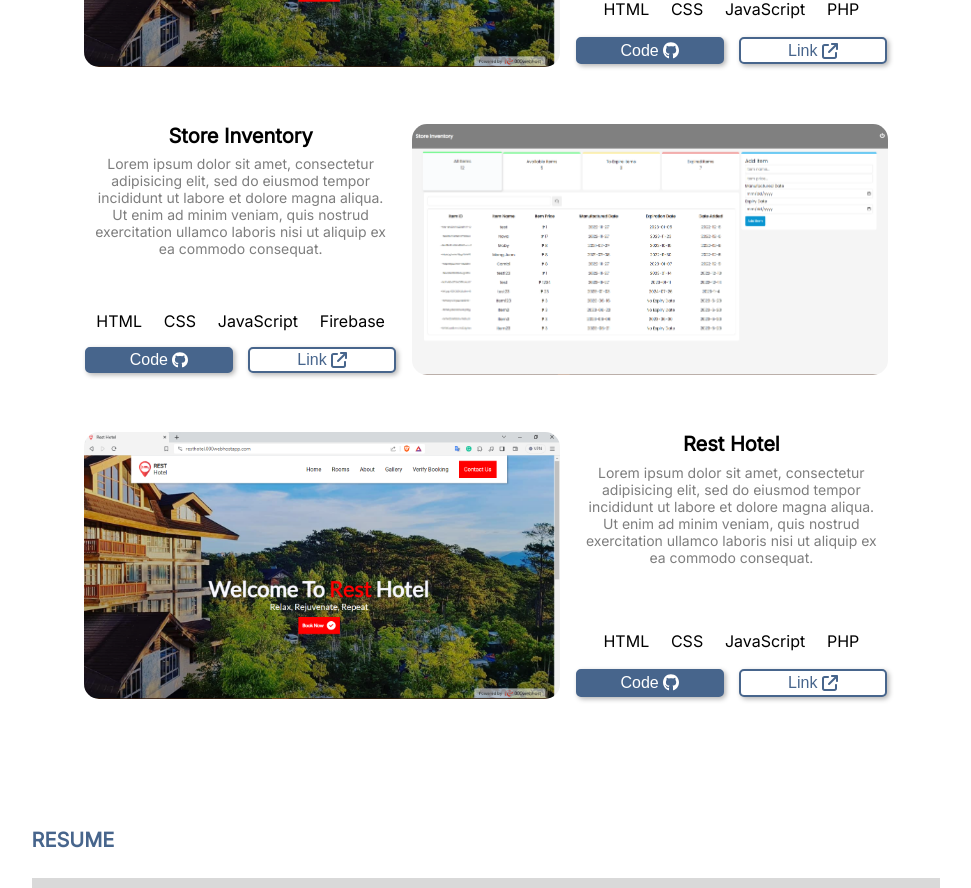
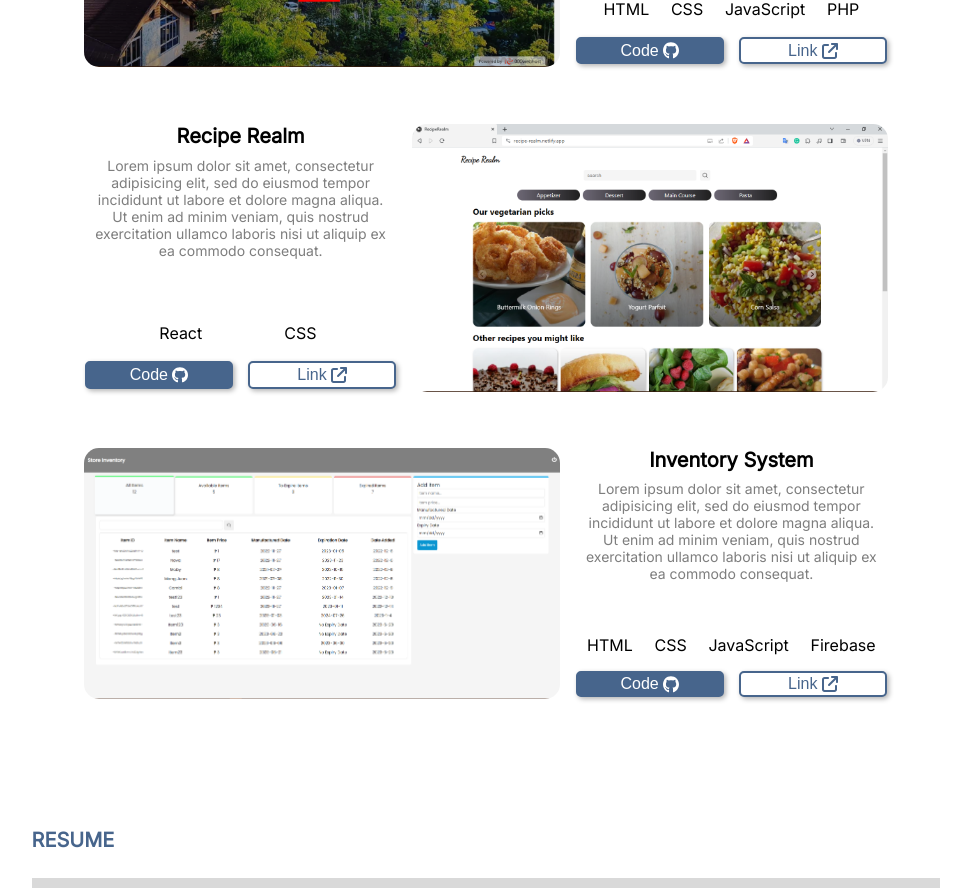
Before and after one commit to darrellabuguen/tsx-portfolio, a React (Vite) app: page / in a window 1280 px wide. Shown: the part 1380-2268 px from the top of the page, without its empty margins (154-1125 px from the left). Built offline with nearby package versions, Linux system fonts and the light colour scheme.

Commit message:
Updated pagetsx project section

```diff
--- a/src/components/Pages.tsx
+++ b/src/components/Pages.tsx
@@ -88,7 +88,35 @@ const Pages = () => {
                 </div>
                 <div className="project-container rev">
                     <Content clsname="second-card project" background="bg-dark" sub="-subtle">
-                        <p className="project-title">Store Inventory</p>
+                        <p className="project-title">Recipe Realm</p>
+                        <p className="project-info">Lorem ipsum dolor sit amet, consectetur adipisicing elit, sed do eiusmod
+                            tempor incididunt ut labore et dolore magna aliqua. Ut enim ad minim veniam,
+                            quis nostrud exercitation ullamco laboris nisi ut aliquip ex ea commodo
+                            consequat.
+                        </p>
+                        <div className="project-language">
+                            <p>React</p>
+                            <p>CSS</p>
+                        </div>
+                        <div className="project-links">
+                            <Button btnclass="github" name="Code" icon="./src/images/github.svg" onclick={() => {
+                                window.open("https://github.com/darrellabuguen/food-recipe.git");
+                            }} />
+                            <Button btnclass="link" name="Link" icon="./src/images/arrow-up-right-from-square-solid.svg" onclick={() => {
+                                window.open("https://recipe-realm.netlify.app/");
+                            }} />
+                        </div>
+                    </Content>
+                    <Content clsname="first-card project" background="bg-dark" sub="-subtle">
+                        <img className="project-pic" src="./src/images/reciperealm-home.png" alt="img" />
+                    </Content>
+                </div>
+                <div className="project-container">
+                    <Content clsname="first-card project" background="bg-dark" sub="-subtle">
+                        <img className="project-pic" src="./src/images/Home.PNG" alt="img" />
+                    </Content>
+                    <Content clsname="second-card project" background="bg-dark" sub="-subtle">
+                        <p className="project-title">Inventory System</p>
                         <p className="project-info">Lorem ipsum dolor sit amet, consectetur adipisicing elit, sed do eiusmod
                             tempor incididunt ut labore et dolore magna aliqua. Ut enim ad minim veniam,
                             quis nostrud exercitation ullamco laboris nisi ut aliquip ex ea commodo
@@ -99,36 +127,6 @@ const Pages = () => {
                             <p>CSS</p>
                             <p>JavaScript</p>
                             <p>Firebase</p>
-                        </div>
-                        <div className="project-links">
-                            <Button btnclass="github" name="Code" icon="./src/images/github.svg" onclick={() => {
-                                window.open("#")
-                            }} />
-                            <Button btnclass="link" name="Link" icon="./src/images/arrow-up-right-from-square-solid.svg" onclick={() => {
-                                window.open("#")
-                            }} />
-                        </div>
-                    </Content>
-                    <Content clsname="first-card project" background="bg-dark" sub="-subtle">
-                        <img className="project-pic" src="./src/images/Home.PNG" alt="img" />
-                    </Content>
-                </div>
-                <div className="project-container">
-                    <Content clsname="first-card project" background="bg-dark" sub="-subtle">
-                        <img className="project-pic" src="./src/images/resthotel_home.png" alt="img" />
-                    </Content>
-                    <Content clsname="second-card project" background="bg-dark" sub="-subtle">
-                        <p className="project-title">Rest Hotel</p>
-                        <p className="project-info">Lorem ipsum dolor sit amet, consectetur adipisicing elit, sed do eiusmod
-                            tempor incididunt ut labore et dolore magna aliqua. Ut enim ad minim veniam,
-                            quis nostrud exercitation ullamco laboris nisi ut aliquip ex ea commodo
-                            consequat.
-                        </p>
-                        <div className="project-language">
-                            <p>HTML</p>
-                            <p>CSS</p>
-                            <p>JavaScript</p>
-                            <p>PHP</p>
                         </div>
                         <div className="project-links">
                             <Button btnclass="github" name="Code" icon="./src/images/github.svg" onclick={() => {
```
Also changed, not shown: public/src/images/reciperealm-home.PNG (added), src/images/reciperealm-home.PNG (added).
